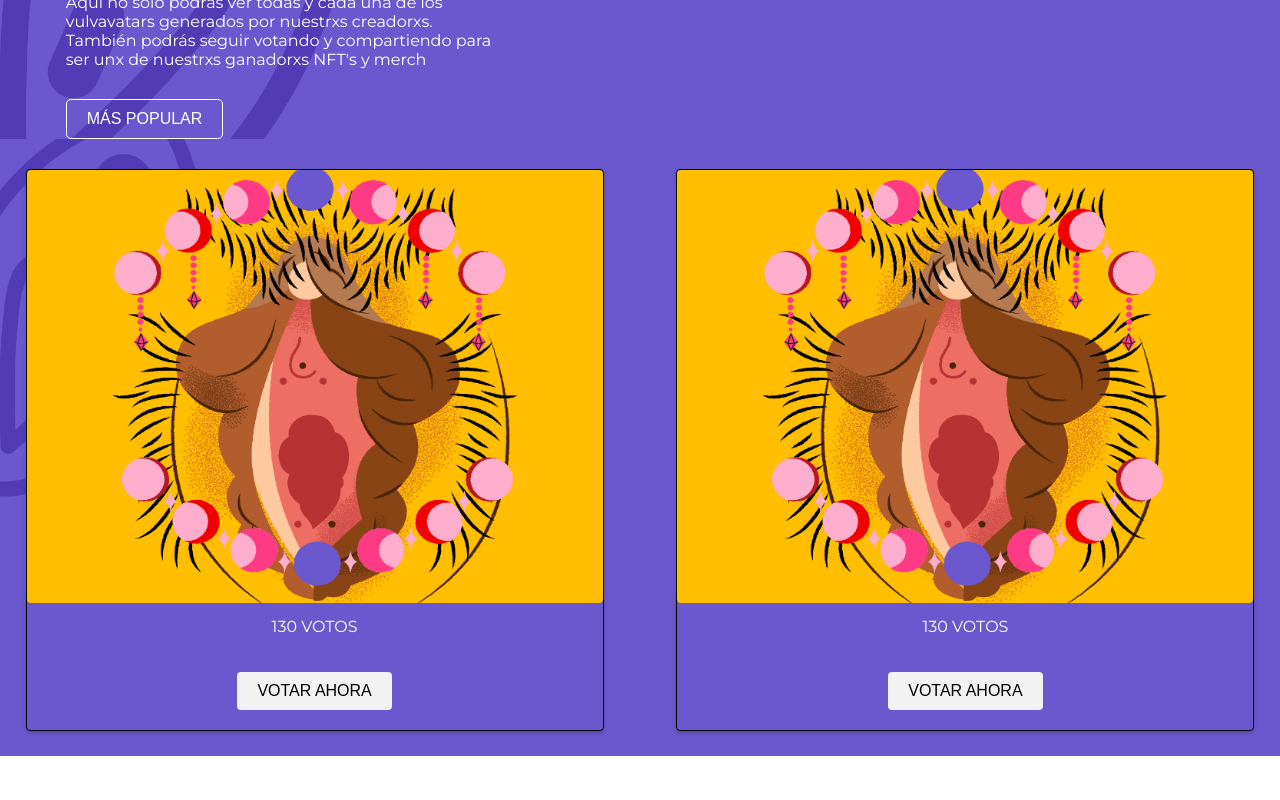
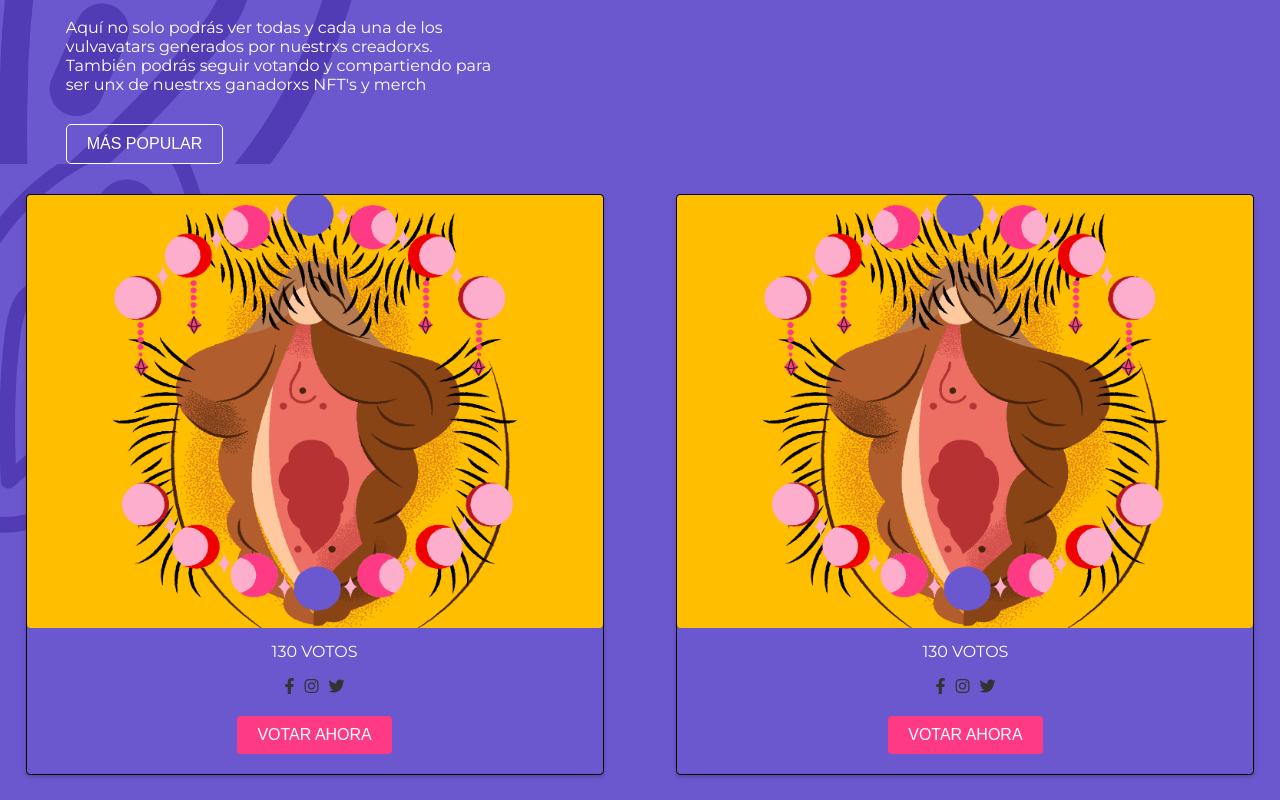
Before and after one commit to cryptodev6/vulvatar-builder, an Angular app: page /gallery in a window 1280 px wide. Shown: the part 337-1137 px from the top of the page. Before the commit the page ends 1093 px from the top, so only its background shows below. Built offline with nearby package versions, Linux system fonts and the light colour scheme; what ngx-image-cropper would draw is missing.

Commit message:
feat(app): gallery component modified

```diff
--- a/src/app/gallery/gallery.component.html
+++ b/src/app/gallery/gallery.component.html
@@ -13,7 +13,7 @@
     <div class="content">
       <h1 class="gallery-text">GALERÍA</h1>
       <img class="img-responsive" src="/assets/logo vulvavatar.png" alt="Horizontal Image">
-      <p class="gallery-description">Cada vulva es como<br>una huella digital,<u>única y diferente.</u></p>
+      <p class="gallery-description">Cada vulva es como<br>una huella digital,<br><u>única y diferente.</u></p>
     </div>
     <div class="next-content">
     	Aquí no solo podrás ver todas y cada una de los <br>
@@ -31,7 +31,9 @@
 	      <img src="/assets/example_vulvavatar.png" alt="Example Vulvavatar">
 	      <p>130 VOTOS</p>
 	      <div class="social-media-links">
-	        <!-- Facebook, Twitter, and Instagram icons -->
+	        <a href="https://www.facebook.com/yourpage" target="_blank"><i class="fab fa-facebook-f"></i></a>
+				  <a href="https://www.instagram.com/youraccount" target="_blank"><i class="fab fa-instagram"></i></a>
+				  <a href="https://twitter.com/youraccount" target="_blank"><i class="fab fa-twitter"></i></a>
 	      </div>
 	      <button class="vote-button">VOTAR AHORA</button>
 	    </div>
@@ -39,7 +41,9 @@
 	      <img src="/assets/example_vulvavatar.png" alt="Example Vulvavatar">
 	      <p>130 VOTOS</p>
 	      <div class="social-media-links">
-	        <!-- Facebook, Twitter, and Instagram icons -->
+	        <a href="https://www.facebook.com/yourpage" target="_blank"><i class="fab fa-facebook-f"></i></a>
+				  <a href="https://www.instagram.com/youraccount" target="_blank"><i class="fab fa-instagram"></i></a>
+				  <a href="https://twitter.com/youraccount" target="_blank"><i class="fab fa-twitter"></i></a>
 	      </div>
 	      <button class="vote-button">VOTAR AHORA</button>
 	    </div>
--- a/src/app/gallery/gallery.component.scss
+++ b/src/app/gallery/gallery.component.scss
@@ -159,3 +159,9 @@ img.horizontal-image {
   border-radius: 4px;
   cursor: pointer;
 }
+
+.vote-button {
+  background-color: #ff3a85;
+  color: #fff;
+  text-transform: uppercase;
+}
--- a/src/index.html
+++ b/src/index.html
@@ -8,6 +8,7 @@
   <link rel="preconnect" href="https://fonts.googleapis.com">
   <link rel="preconnect" href="https://fonts.gstatic.com" crossorigin>
   <link href="https://fonts.googleapis.com/css2?family=Montserrat:ital,wght@0,100;0,200;0,300;0,400;0,500;0,600;0,700;0,800;0,900;1,100;1,200;1,300;1,400;1,500;1,600;1,700;1,800;1,900&display=swap" rel="stylesheet">
+  <link rel="stylesheet" href="https://cdnjs.cloudflare.com/ajax/libs/font-awesome/5.15.3/css/all.min.css" />
   <link rel="icon" type="image/x-icon" href="favicon.ico">
   <style type="text/css">
     body {
```
